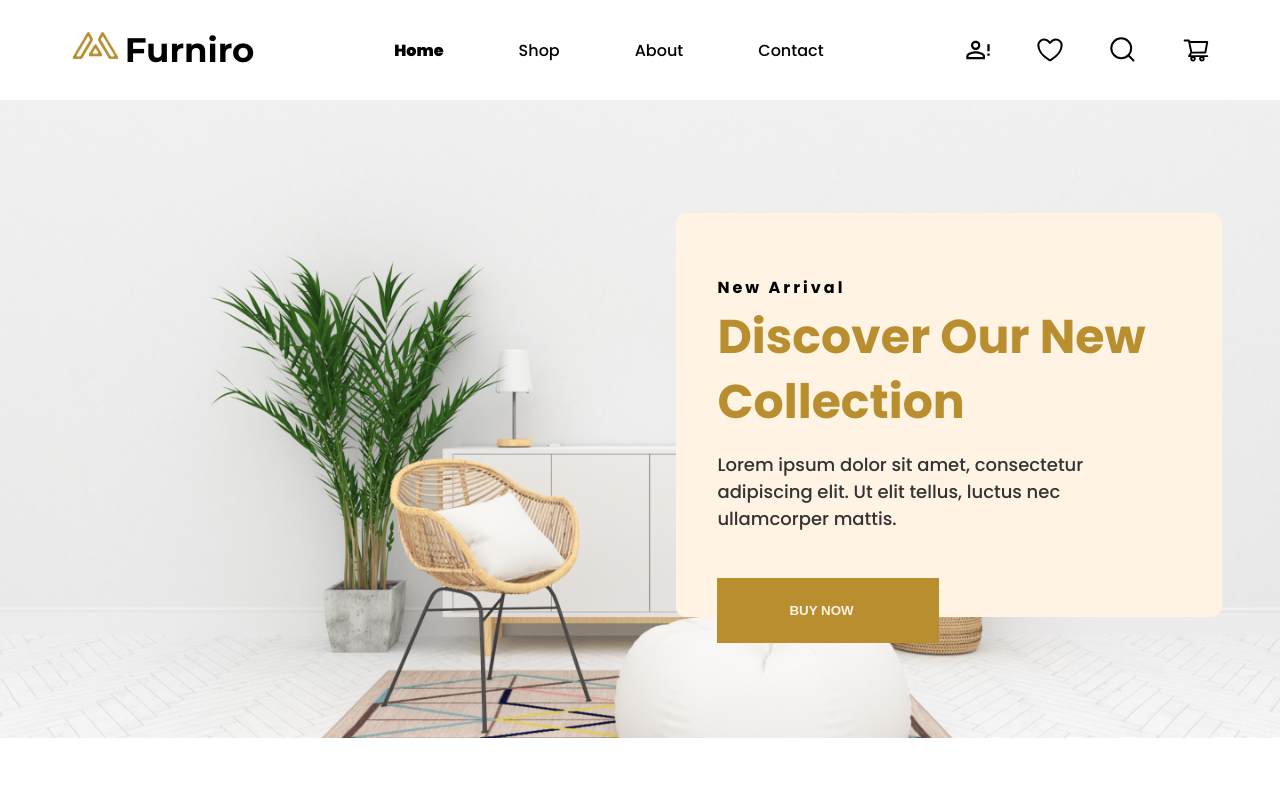
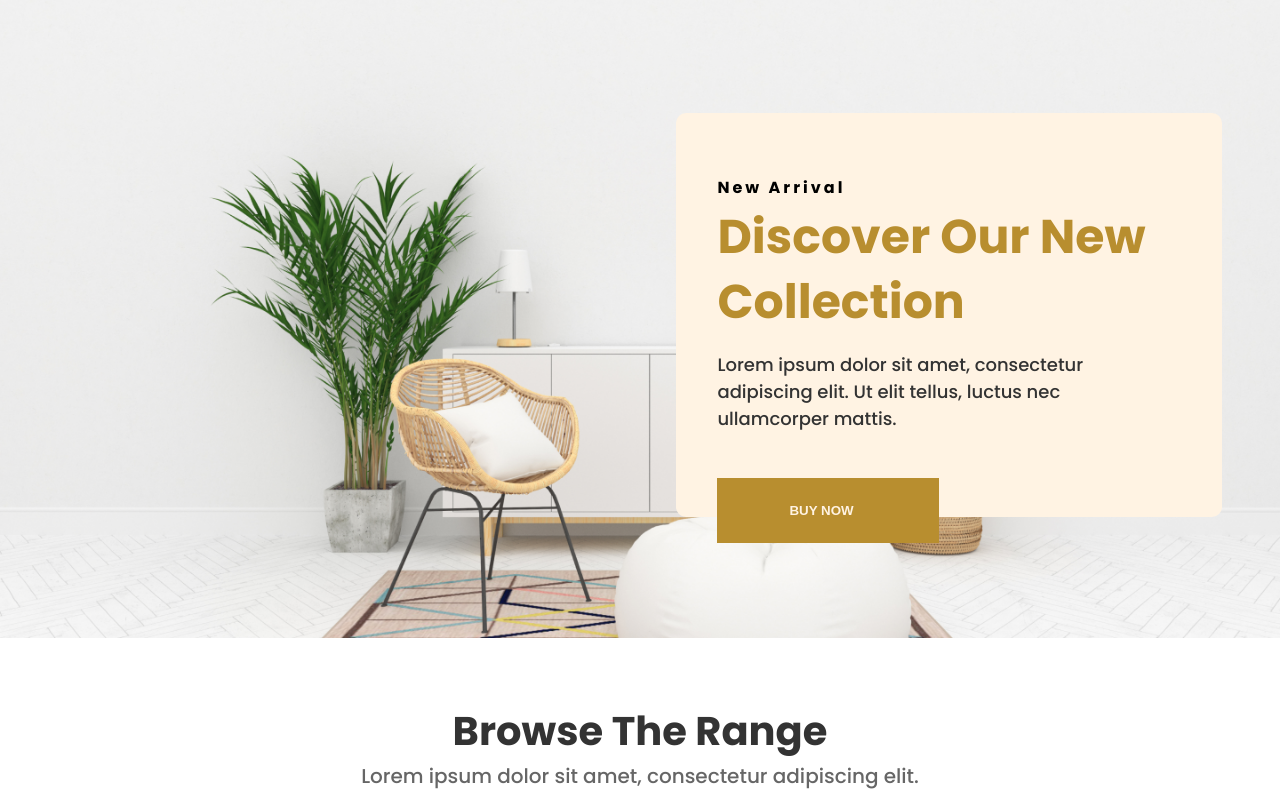
Before and after one commit to eTsy30/FurnitureStore, a Next.js app: page / in a window 1280 px wide. Shown: the top 800 px of the page. Built offline with nearby package versions, Linux system fonts and the light colour scheme; no server answers; the database is empty.

Commit message:
deploy-3

```diff
--- a/next.config.js
+++ b/next.config.js
@@ -1,6 +1,6 @@
 /** @type {import('next').NextConfig} */
 const nextConfig = {
-  // ignoreBuildErrors: true,
+  ignoreBuildErrors: true,
   images: {
     remotePatterns: [
       {
--- a/src/app/layout.jsx
+++ b/src/app/layout.jsx
@@ -12,7 +12,7 @@ export default function RootLayout({ children }) {
   return (
     <html lang="en">
       <body className={poppins.className}>
-        <Header />
+        {/* <Header /> */}
         <main className="container">{children}</main>
         <Footer />
       </body>
```
